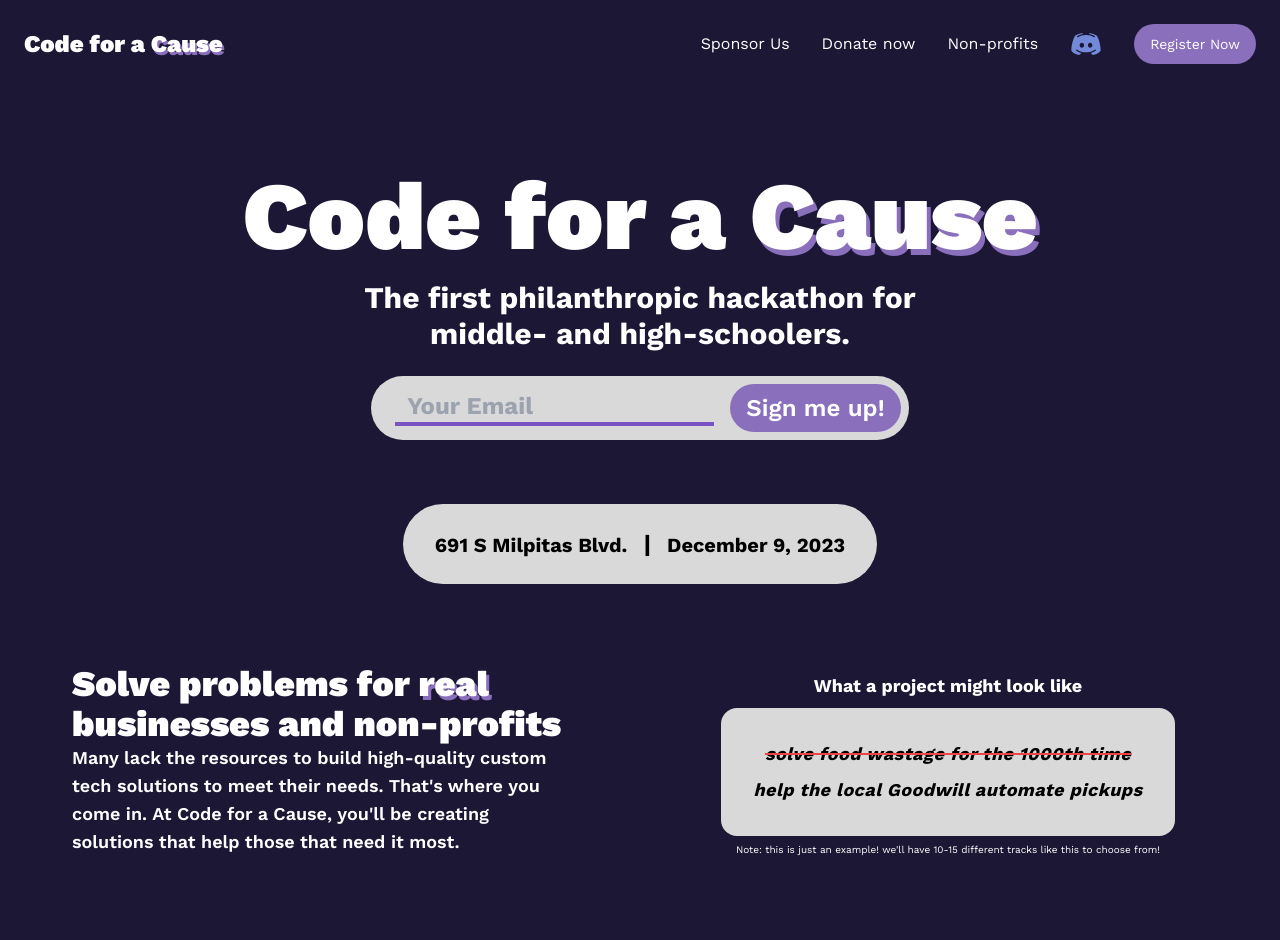
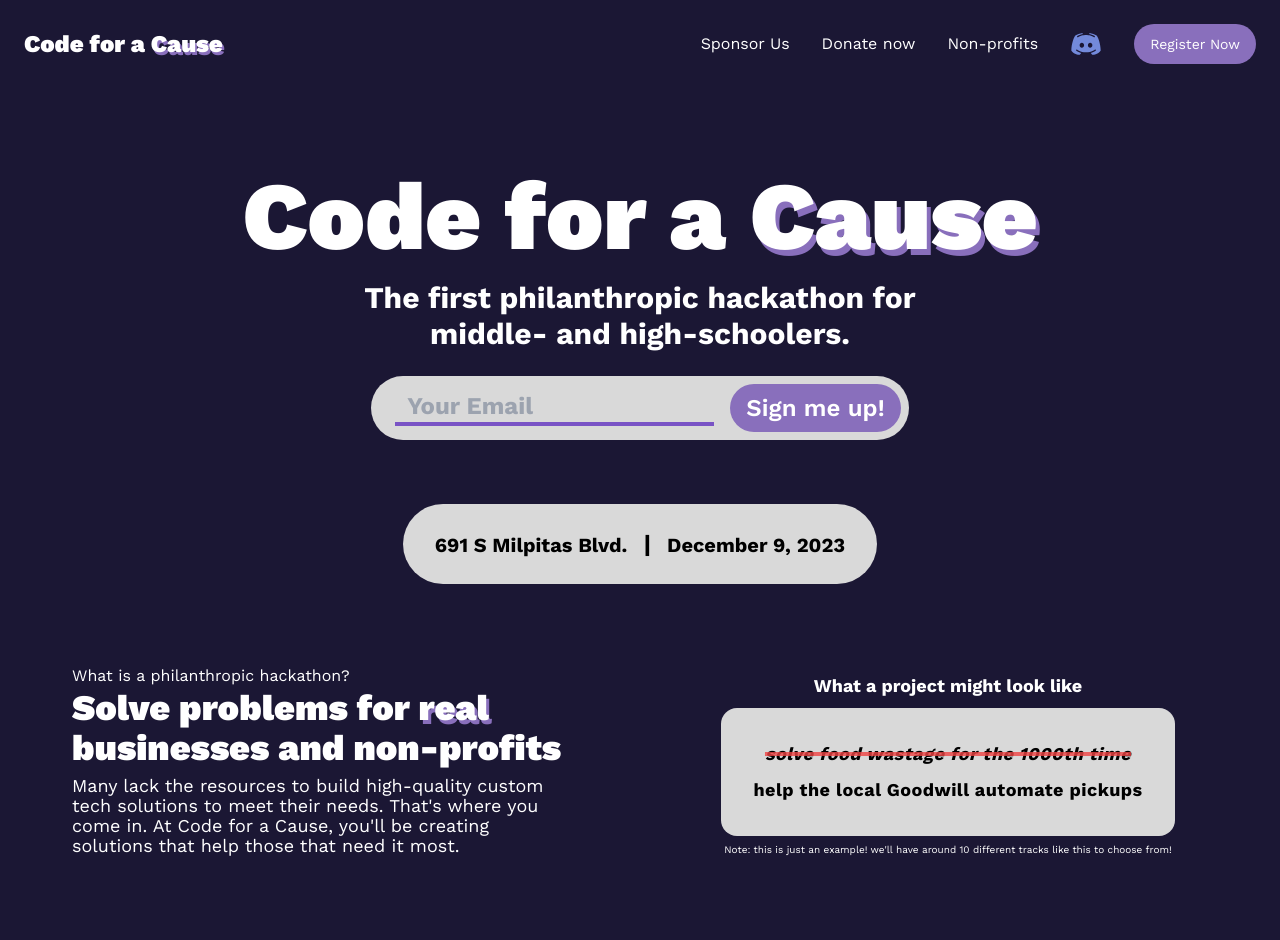
Before and after one commit to bub655/code-for-cause, a Next.js app: page / in a window 1280 px wide. Shown: the top 940 px of the page. Built offline with nearby package versions, Linux system fonts and the light colour scheme.

Commit message:
social-good -> philanthropic

```diff
--- a/src/components/unique.tsx
+++ b/src/components/unique.tsx
@@ -2,6 +2,7 @@ export const Unique = () => {
 	return (
 		<div className="m-12 mt-20 flex flex-wrap justify-between">
 			<div className="w-6/12 ml-6">
+				<span>What is a philanthropic hackathon?</span>
 				<div className="text-4xl">
 					<span className="font-black">Solve problems for </span>
 					<span className="font-black drop-shadow-[3px_4px_var(--tw-shadow-color)] shadow-[#896FBC]">
@@ -9,7 +10,7 @@ export const Unique = () => {
 					</span>
 					<span className="font-black">businesses and non-profits</span>
 				</div>
-				<div className="w-10/12 font-semibold text-lg">
+				<div className="w-10/12 mt-2 text-lg leading-5">
 					Many lack the resources to build high-quality custom tech solutions to
 					meet their needs. That&apos;s where you come in. At Code for a Cause,
 					you&apos;ll be creating solutions that help those that need it most.
@@ -17,15 +18,15 @@ export const Unique = () => {
 			</div>
 			<div className="p-2 w-5/12 ml-auto mr-auto text-center justify-contents-center font-bold text-lg">
 				What a project might look like
-				<div className="w-fit ml-auto mr-auto mt-2 bg-[#D9D9D9] rounded-[16px] p-8 tracking-wide text-black font-bold space-y-2 italic">
-					<div className="line-through decoration-red-500 decoration-2">
+				<div className="w-fit ml-auto mr-auto mt-2 bg-[#D9D9D9] rounded-[16px] p-8 tracking-wide text-black font-bold space-y-2">
+					<div className="line-through decoration-red-500/80 decoration-4 italic">
 						solve food wastage for the 1000th time
 					</div>
 					<div className="">help the local Goodwill automate pickups</div>
 				</div>
-				<div className="text-[10px] font-normal">
-					Note: this is just an example! we&apos;ll have 10-15 different tracks
-					like this to choose from!
+				<div className="text-[10px] mt-2 font-normal leading-3">
+					Note: this is just an example! we&apos;ll have around 10 different
+					tracks like this to choose from!
 				</div>
 			</div>
 		</div>
```
